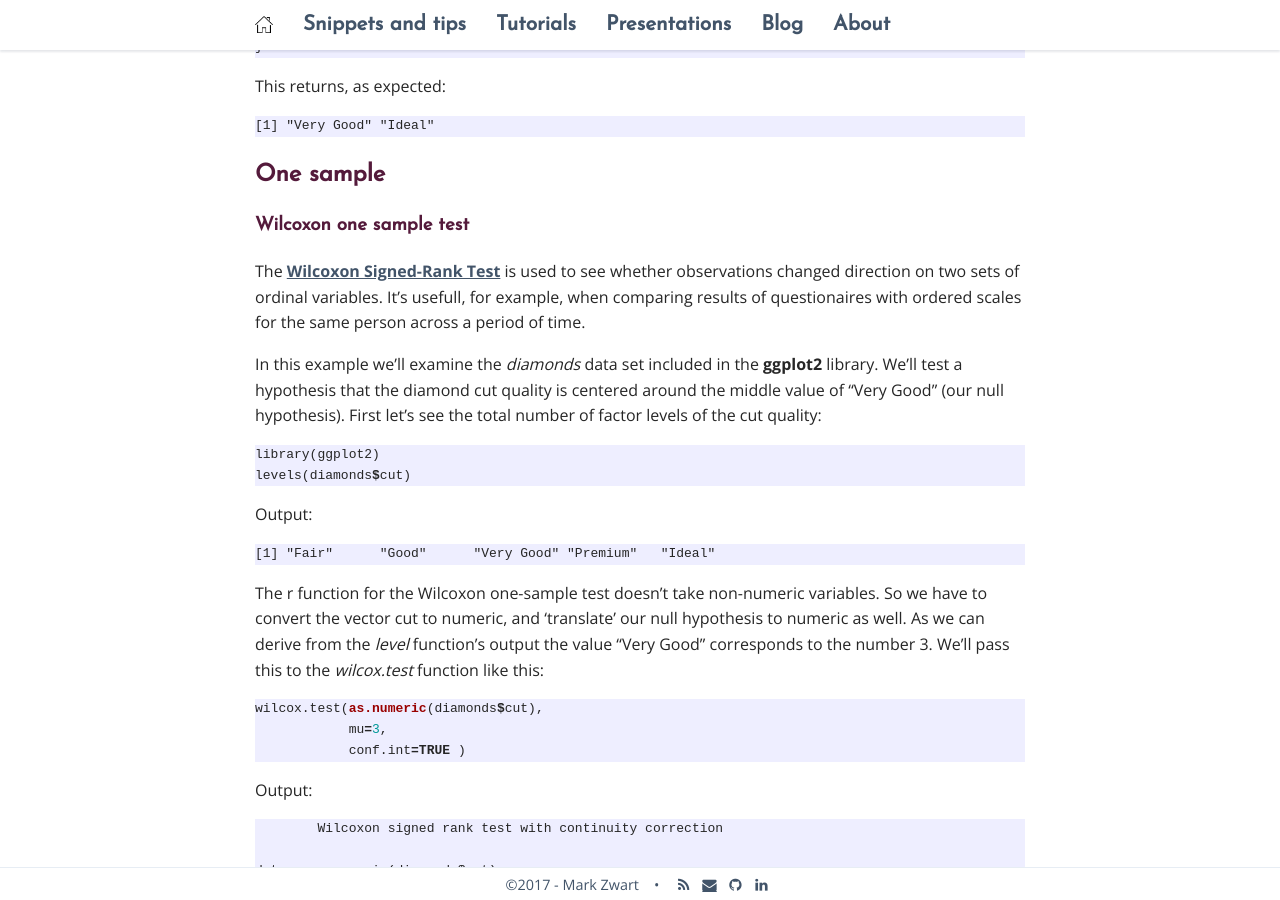
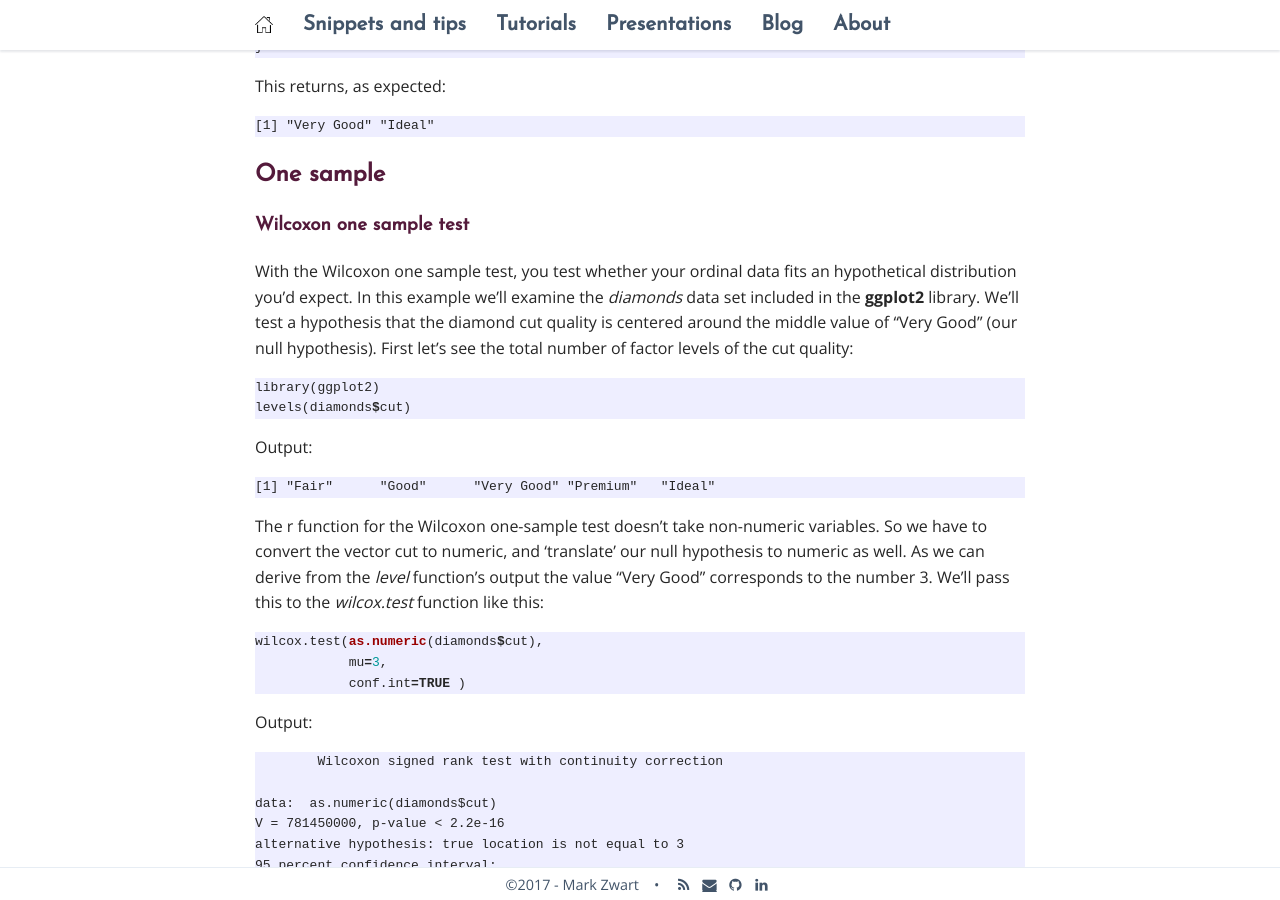
Before and after one commit to mark-me/mark-me.github.io, a Jekyll site: the page built from _pages/tutorials/statistical-tests/statistical-tests.md, in a window 1280 px wide and 900 px high, scrolled down 10224 px. Built offline with Jekyll 4.4.1, drawn with Linux system fonts in a browser that asks for light colours; nearby versions of some CDN libraries; comment, search, counter and statistics services are not loaded; some of the changed text lies outside the part shown.

Commit message:
Update statistical-tests.md

````diff
--- a/_pages/tutorials/statistical-tests/statistical-tests.md
+++ b/_pages/tutorials/statistical-tests/statistical-tests.md
@@ -368,9 +368,7 @@
 
 ### Wilcoxon one sample test
 
-The [Wilcoxon Signed-Rank Test](https://en.wikipedia.org/wiki/Wilcoxon_signed-rank_test) is used to see whether observations changed direction on two sets of ordinal variables. It's usefull, for example, when comparing results of questionaires with ordered scales for the same person across a period of time.
-
-In this example we'll examine the _diamonds_ data set included in the **ggplot2** library. We'll test a hypothesis that the diamond cut quality is centered around the middle value of "Very Good" (our null hypothesis). First let's see the total number of factor levels of the cut quality:
+With the Wilcoxon one sample test, you test whether your ordinal data fits an hypothetical distribution you’d expect. In this example we'll examine the _diamonds_ data set included in the **ggplot2** library. We'll test a hypothesis that the diamond cut quality is centered around the middle value of "Very Good" (our null hypothesis). First let's see the total number of factor levels of the cut quality:
 ```r
 library(ggplot2)
 levels(diamonds$cut)
@@ -408,6 +406,7 @@
 
 ### Wilcoxon Signed-Rank Test
 
+The [Wilcoxon Signed-Rank Test](https://en.wikipedia.org/wiki/Wilcoxon_signed-rank_test) is used to see whether observations changed direction on two sets of ordinal variables. It's usefull, for example, when comparing results of questionaires with ordered scales for the same person across a period of time.
 
 ## Association between 2 variables
 
````
